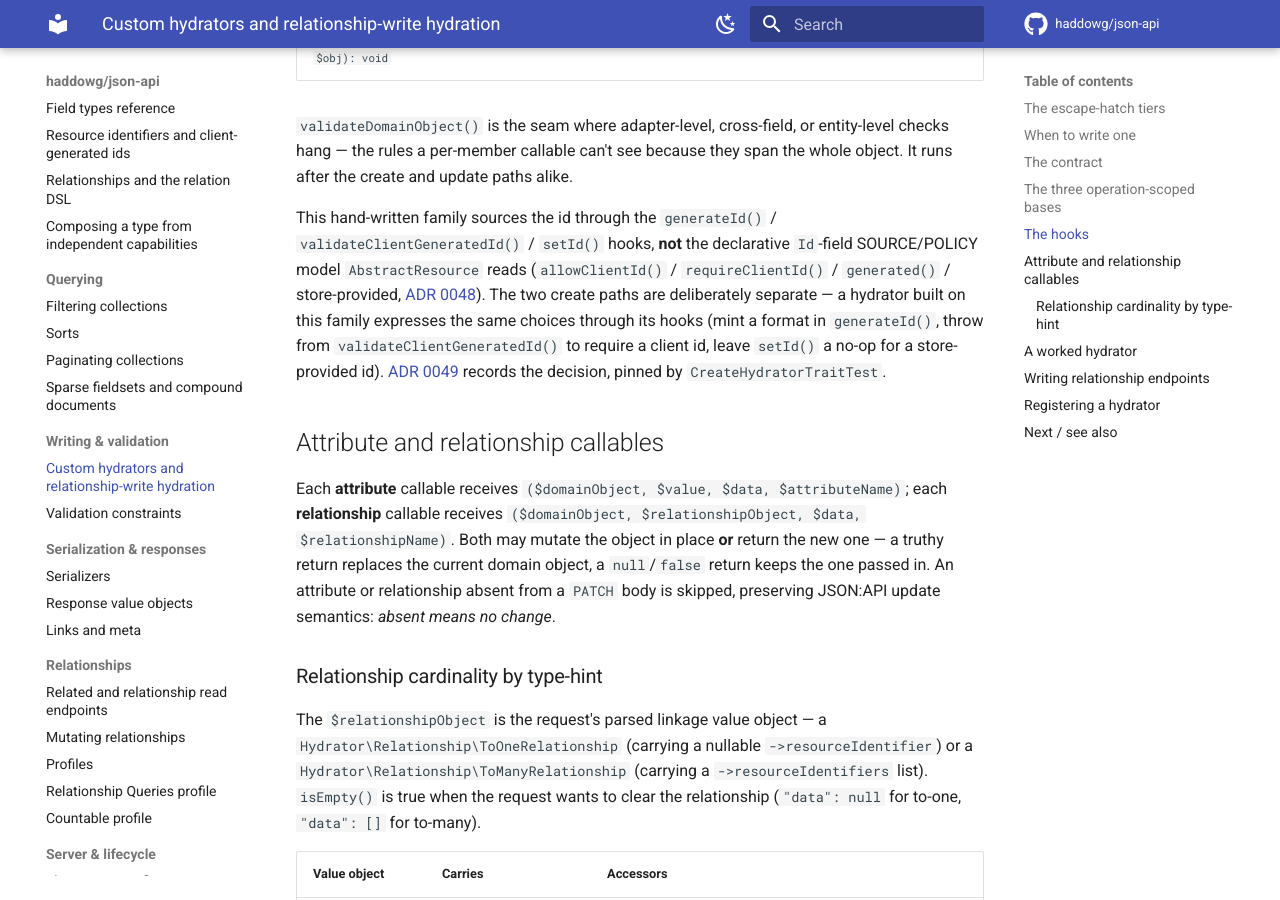
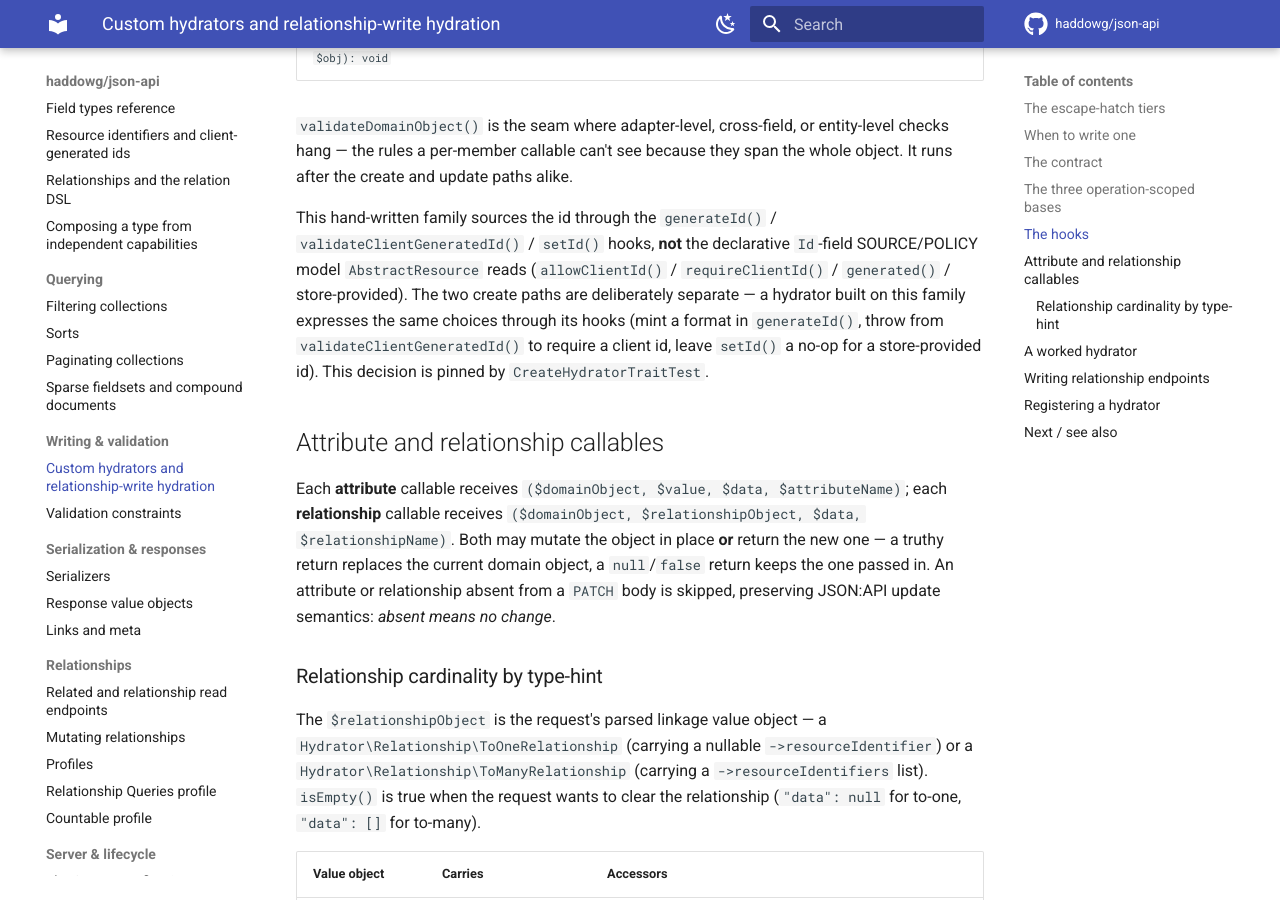
Before and after one commit to haddowg/json-api-symfony, an MkDocs documentation site: the page built from docs/hydrators.md, in a window 1280 px wide and 900 px high, scrolled down 2984 px. Built offline with MkDocs 1.6.1 and Material for MkDocs 9.7.7, drawn with Linux system fonts in a browser that asks for light colours; comment, search, counter and statistics services are not loaded.

Commit message:
docs: remove internal ADR references from the public docs (#83)
## Summary

The published documentation no longer cites internal Architecture
Decision Records or links into `docs/adr/`. The ADRs themselves are
unchanged — this only removes their citations from the user-facing
pages, leaving the prose intact.

```diff
--- a/docs/hydrators.md
+++ b/docs/hydrators.md
@@ -102,12 +102,11 @@ span the whole object. It runs after the create and update paths alike.
 This hand-written family sources the id through the `generateId()` /
 `validateClientGeneratedId()` / `setId()` hooks, **not** the declarative `Id`-field
 SOURCE/POLICY model `AbstractResource` reads (`allowClientId()` / `requireClientId()`
-/ `generated()` / store-provided, [ADR 0048](adr/0048-resource-id-source-and-client-id-policy.md)).
+/ `generated()` / store-provided).
 The two create paths are deliberately separate — a hydrator built on this family
 expresses the same choices through its hooks (mint a format in `generateId()`, throw
 from `validateClientGeneratedId()` to require a client id, leave `setId()` a no-op for
-a store-provided id). [ADR 0049](adr/0049-legacy-hydrator-family-sources-ids-through-hooks.md)
-records the decision, pinned by `CreateHydratorTraitTest`.
+a store-provided id). This decision is pinned by `CreateHydratorTraitTest`.
 
 ## Attribute and relationship callables
 
```
Also changed, not shown: docs/relations.md (+1 -2 lines).
